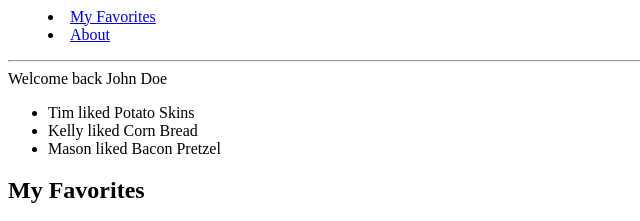
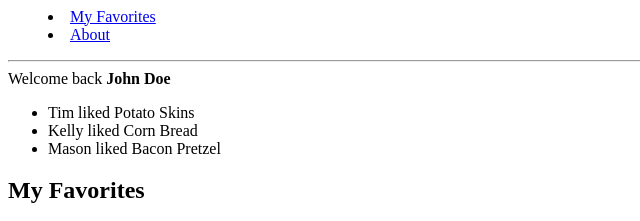
Before and after one commit to vilimounga/startup260, a plain HTML site: page favorites.html in a window 1280 px wide. Shown: the part 183-404 px from the top of the page, 0-640 px from the left. Drawn offline with Linux system fonts and the light colour scheme.

Commit message:
made username font bold

```diff
--- a/favorites.html
+++ b/favorites.html
@@ -31,7 +31,7 @@
         <main>
             <div class="players">
                 Welcome back
-                <span class="player-name">John Doe</span>
+                <span class="player-name"><b>John Doe</b></span>
             </div>
               <ul class="notification">
                 <li class="client-name">Tim liked
```
